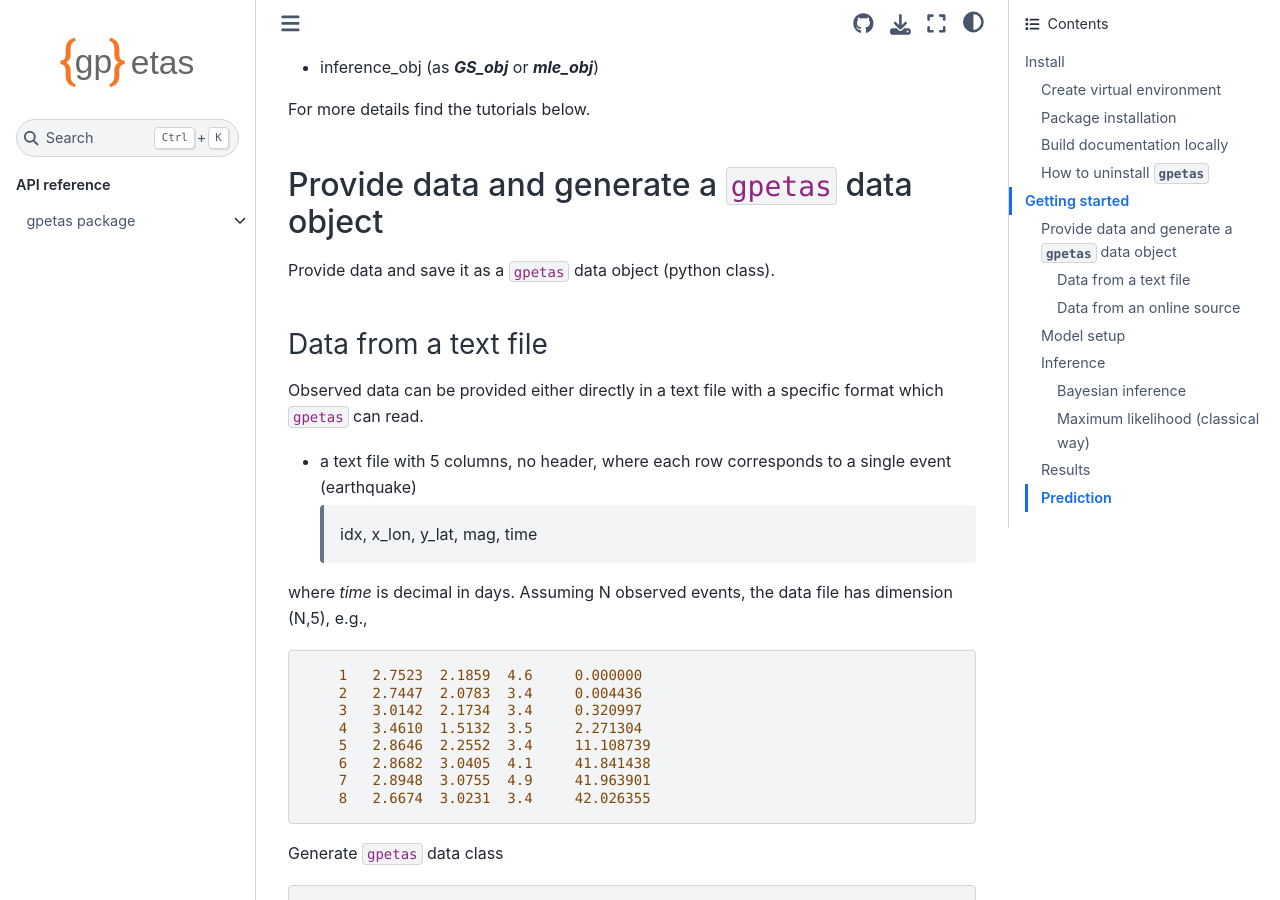
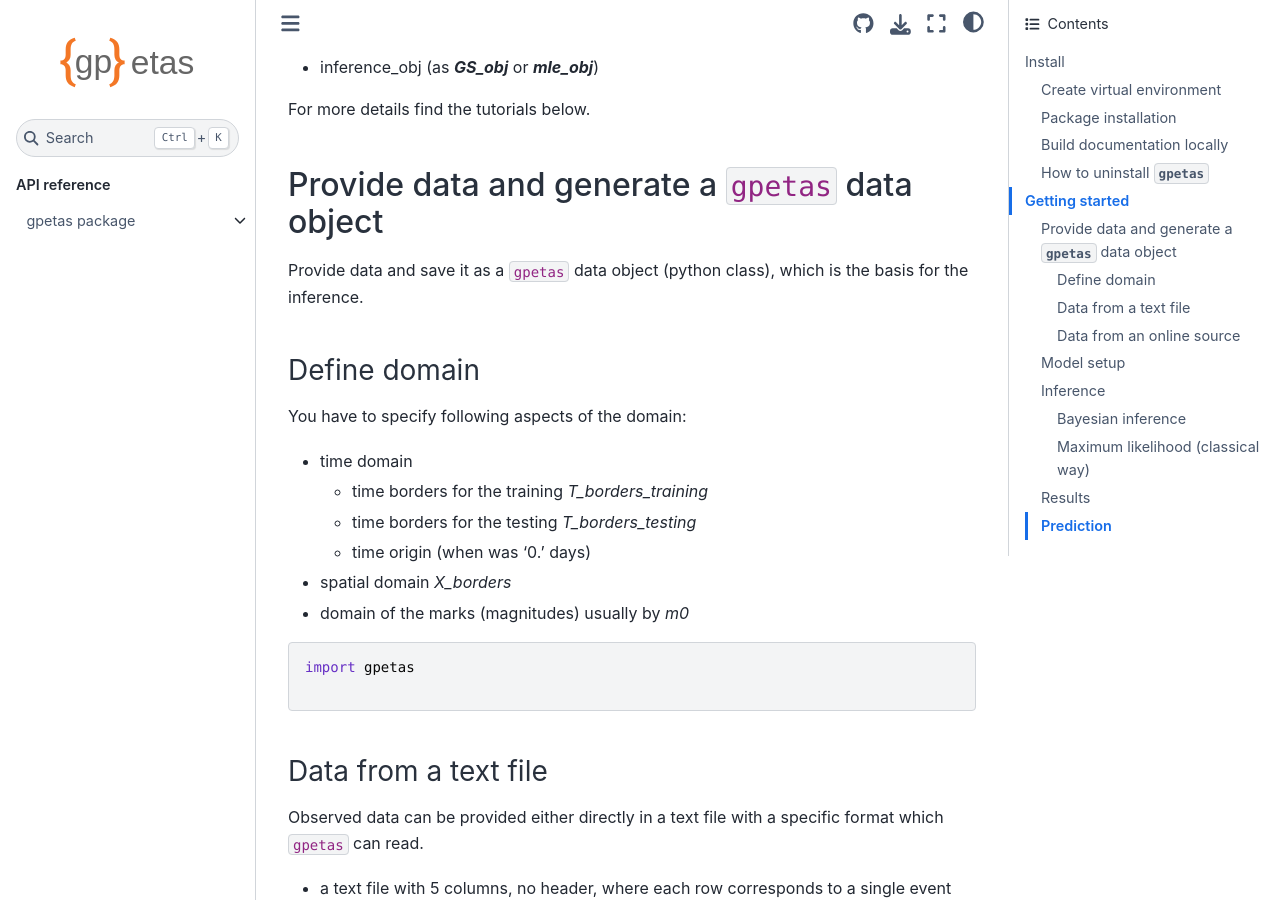
Before and after one commit to chris-molki/gpetas, a Sphinx documentation site: the page built from docs/source/README.md, in a window 1280 px wide and 900 px high, scrolled down 1946 px. Built offline with Sphinx 7.4.7 and the Sphinx Book theme 1.1.4, drawn with Linux system fonts in a browser that asks for light colours; pages that are not in the unit, such as notebooks, are missing from menus.

````diff
--- a/docs/source/README.md
+++ b/docs/source/README.md
@@ -80,7 +80,23 @@
 For more details find the tutorials below.
 
 ## Provide data and generate a ``gpetas`` data object
-Provide data and save it as a `gpetas` data object (python class).
+Provide data and save it as a `gpetas` data
+object (python class), which is the basis for the inference.
+
+### Define domain
+You have to specify following aspects of
+the domain:
+* time domain
+  * time borders for the training *T_borders_training*
+  * time borders for the testing *T_borders_testing*
+  * time origin (when was '0.' days)
+* spatial domain *X_borders*
+* domain of the marks (magnitudes) usually by *m0*
+
+```python
+import gpetas
+
+```
 ### Data from a text file
 Observed data can be provided either directly
 in a text file with a specific format which ``gpetas`` can read.
````
